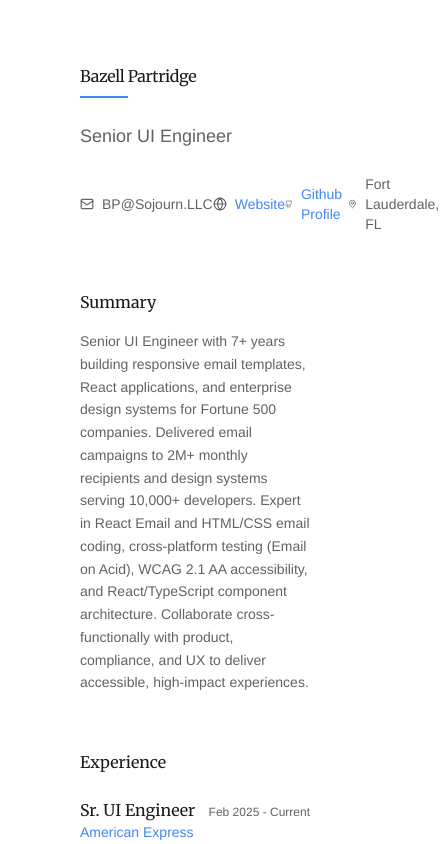
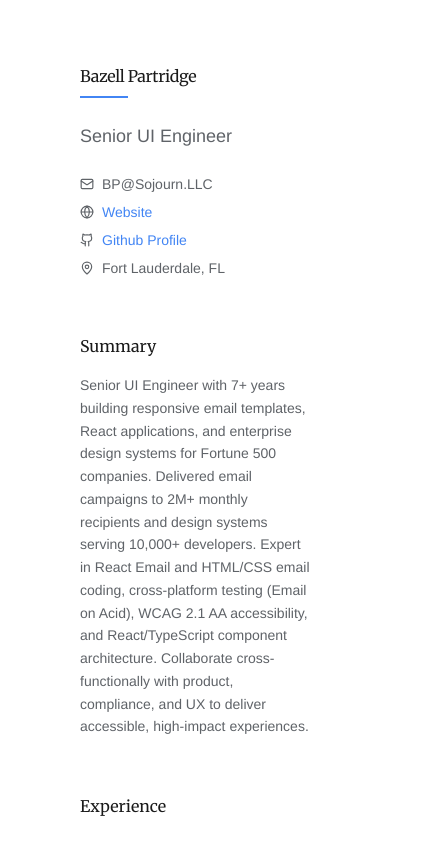
Before and after one commit to elbitapmoC/bp26, a React (Vite) app: page / in a window 390 px wide. Shown: the top 844 px of the page, 444 px wide, since content can reach past the window. Built offline with nearby package versions, Linux system fonts and the light colour scheme.

Commit message:
Update Resume.tsx
Try #2 responsive

```diff
--- a/src/components/Resume.tsx
+++ b/src/components/Resume.tsx
@@ -13,15 +13,20 @@ export function Resume() {
               <h1 className="text-[#1a1a1a] mb-2 tracking-tight text-3xl sm:text-4xl">
                 Bazell Partridge
               </h1>
-              {/* Optional: Increased h1 text size for better responsiveness */}
               <div className="h-0.5 w-12 bg-[#4285f4]"></div>
             </div>
             <p className="text-[#5f6368] text-lg mb-6">Senior UI Engineer</p>
 
-            {/* Responsive contact info section */}
-            <div className="flex flex-col gap-4 text-[#5f6368] text-sm md:flex-row md:gap-6 md:flex-wrap">
-              {/* Added flex-col and gap-4 for mobile, md:flex-row and md:gap-6 for desktop.
-                  md:flex-wrap ensures the items wrap on medium screens if space is tight. */}
+            {/* REVISED: Responsive contact info section */}
+            <div className="text-[#5f6368] text-sm">
+              {/* Use a flex-wrap for small screens to prevent overflow, or a grid for better alignment.
+                  Let's try a grid on extra-small/small screens and then revert to flex-row on medium screens. */}
+
+              <div className="grid grid-cols-1 gap-2 sm:grid-cols-2 sm:gap-4 md:flex md:flex-row md:gap-6 md:flex-wrap">
+                {/* - Default (xs): grid-cols-1 (stacks vertically, one item per row)
+                  - sm: grid-cols-2 (two items per row, which should prevent the messy wrapping seen)
+                  - md: flex-row (back to a single row layout)
+                */}
 
                 <div className="flex items-center gap-2">
                   <Mail className="w-3.5 h-3.5" />
@@ -31,7 +36,7 @@ export function Resume() {
                   <Globe className="w-3.5 h-3.5" />
                   <a
                     href="https://sojourn.llc"
-                  className="text-[#4285f4] hover:underline"
+                    className="text-[#4285f4] hover:underline whitespace-nowrap"
                     target="_blank"
                     rel="noopener noreferrer"
                   >
@@ -43,14 +48,15 @@ export function Resume() {
                   <a
                     href="https://github.com/elbitapmoC"
                     target="_blank"
-                  className="text-[#4285f4] hover:underline"
+                    className="text-[#4285f4] hover:underline whitespace-nowrap"
                   >
                     Github Profile
                   </a>
                 </div>
                 <div className="flex items-center gap-2">
                   <MapPin className="w-3.5 h-3.5" />
-                <span>Fort Lauderdale, FL</span>
+                  <span className='whitespace-nowrap'>Fort Lauderdale, FL</span>
+                </div>
               </div>
             </div>
           </header>
```
Lines whose indentation alone changed are shown as unchanged.
